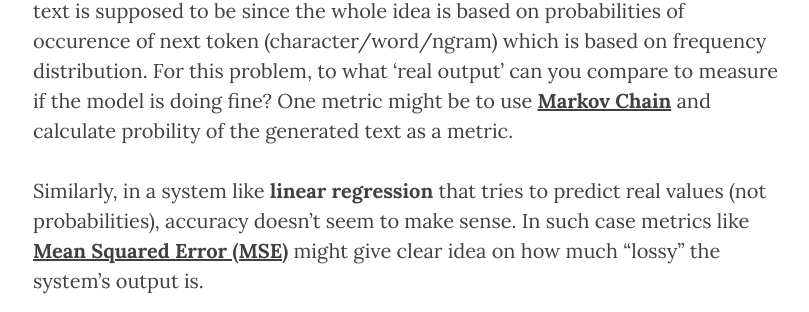
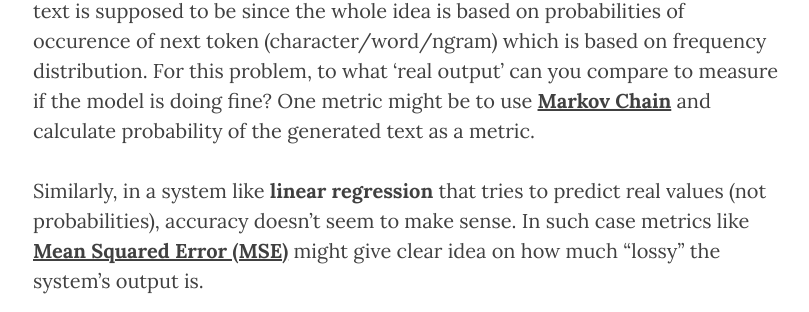
Before and after one commit to NISH1001/NISH1001.github.io, a Jekyll site: the page built from _posts/2018-03-20-accuracy-is-no-brainer.markdown, in a window 1280 px wide and 900 px high, scrolled down 7376 px. Shown: the part 172-484 px from the top of the window, without its empty margins (232-1041 px from the left). Built offline with Jekyll 4.4.1, drawn with Linux system fonts in a browser that asks for light colours; nearby versions of some CDN libraries; comment, search, counter and statistics services are not loaded; some of the changed text lies outside the part shown.

Commit message:
Fix typo on post for March 20, 2018

```diff
--- a/_posts/2018-03-20-accuracy-is-no-brainer.markdown
+++ b/_posts/2018-03-20-accuracy-is-no-brainer.markdown
@@ -175,7 +175,7 @@ And see if you need to go beyond.
 In cases like **text generation** there isn't any metric to actually know what the text is supposed to be since the whole idea
 is based on probabilities of occurence of next token (character/word/ngram) which is based on frequency distribution. For this problem,
 to what 'real output' can you compare to measure if the model is doing fine? One metric might be to use
-[**Markov Chain**](https://en.wikipedia.org/wiki/Markov_chain) and calculate probility of the generated text as a metric.
+[**Markov Chain**](https://en.wikipedia.org/wiki/Markov_chain) and calculate probability of the generated text as a metric.
 
 Similarly, in a system like **linear regression** that tries to predict real values (not probabilities), accuracy doesn't seem to make sense.
 In such case metrics like [**Mean Squared Error (MSE)**](https://en.wikipedia.org/wiki/Mean_squared_error) might give clear idea on
```
Also changed, not shown: other parts of _posts/2018-03-20-accuracy-is-no-brainer.markdown (+1 -1 lines).
